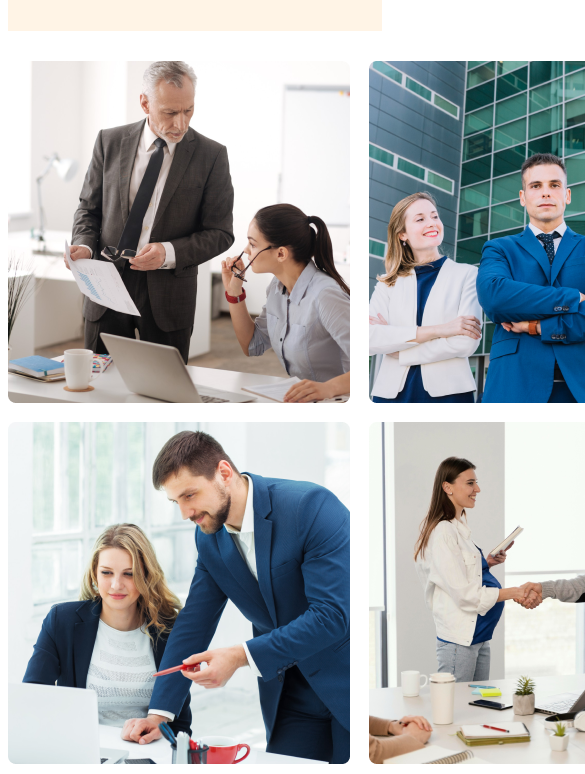
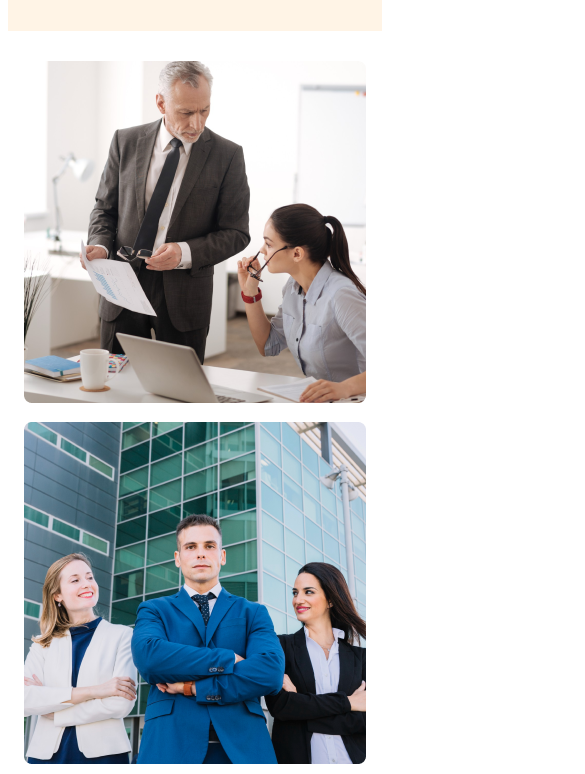
Before and after one commit to AnwarShah/g3-architects-webiste, a plain HTML site: page index.html in a window 390 px wide. Shown: the part 1010-1784 px from the top of the page, 585 px wide, since content can reach past the window. Drawn offline with nearby package versions, Linux system fonts and the light colour scheme.

Commit message:
teams-section responsive myedition

```diff
--- a/styles/architect.css
+++ b/styles/architect.css
@@ -122,8 +122,11 @@ main{
     .header{
         padding: 30px;
     }
-    nav{
+    nav, .teams-container{
         flex-direction: column;
+    }
+    .teams-img-container{
+        grid-template-columns: repeat(1, 1fr);
     }
 }
 
@@ -131,7 +134,7 @@ main{
     .header{
         padding: 30px;
     }
-    nav{
+    nav, .teams-container{
         flex-direction: column;
     }
 }
```
